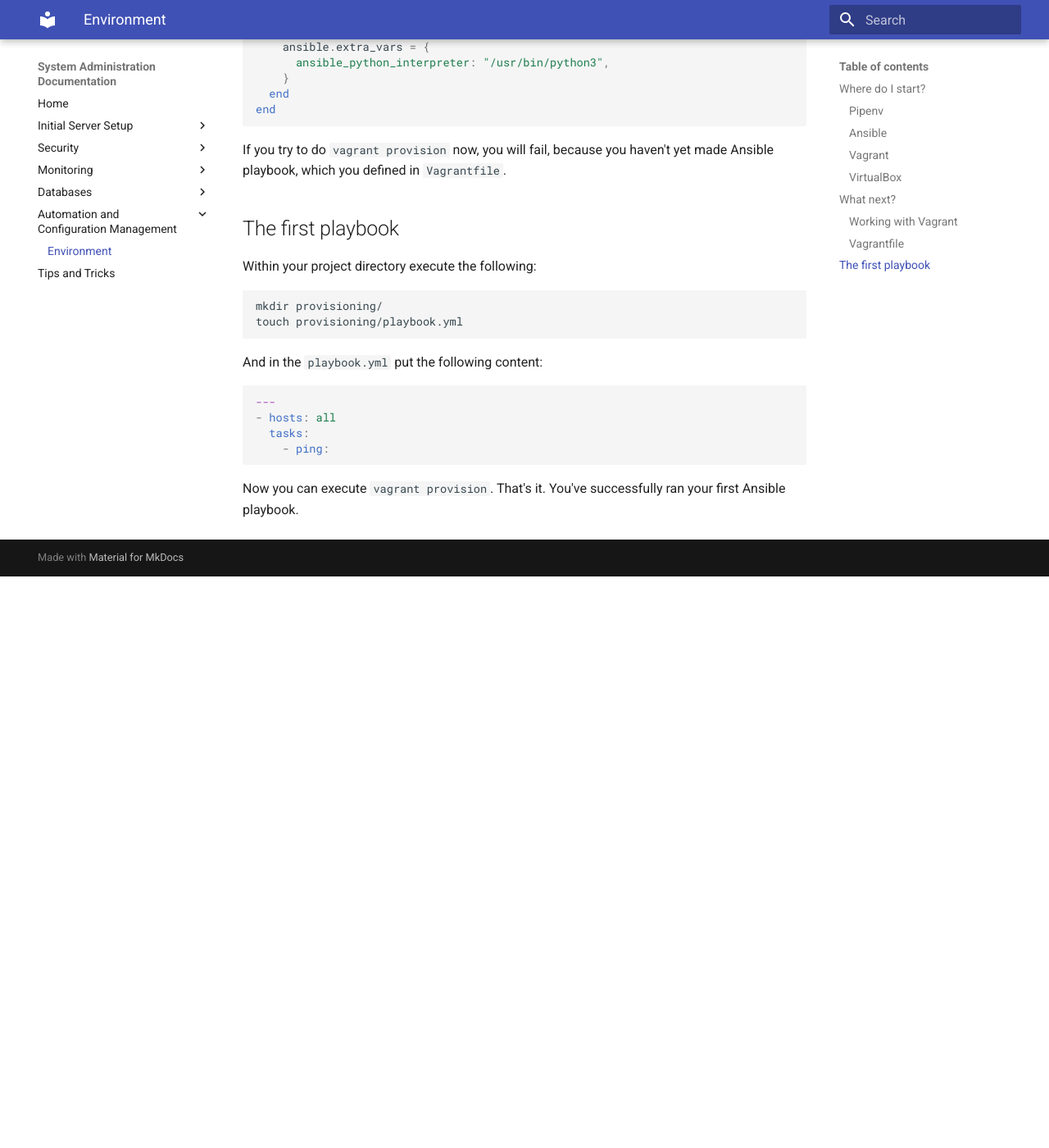
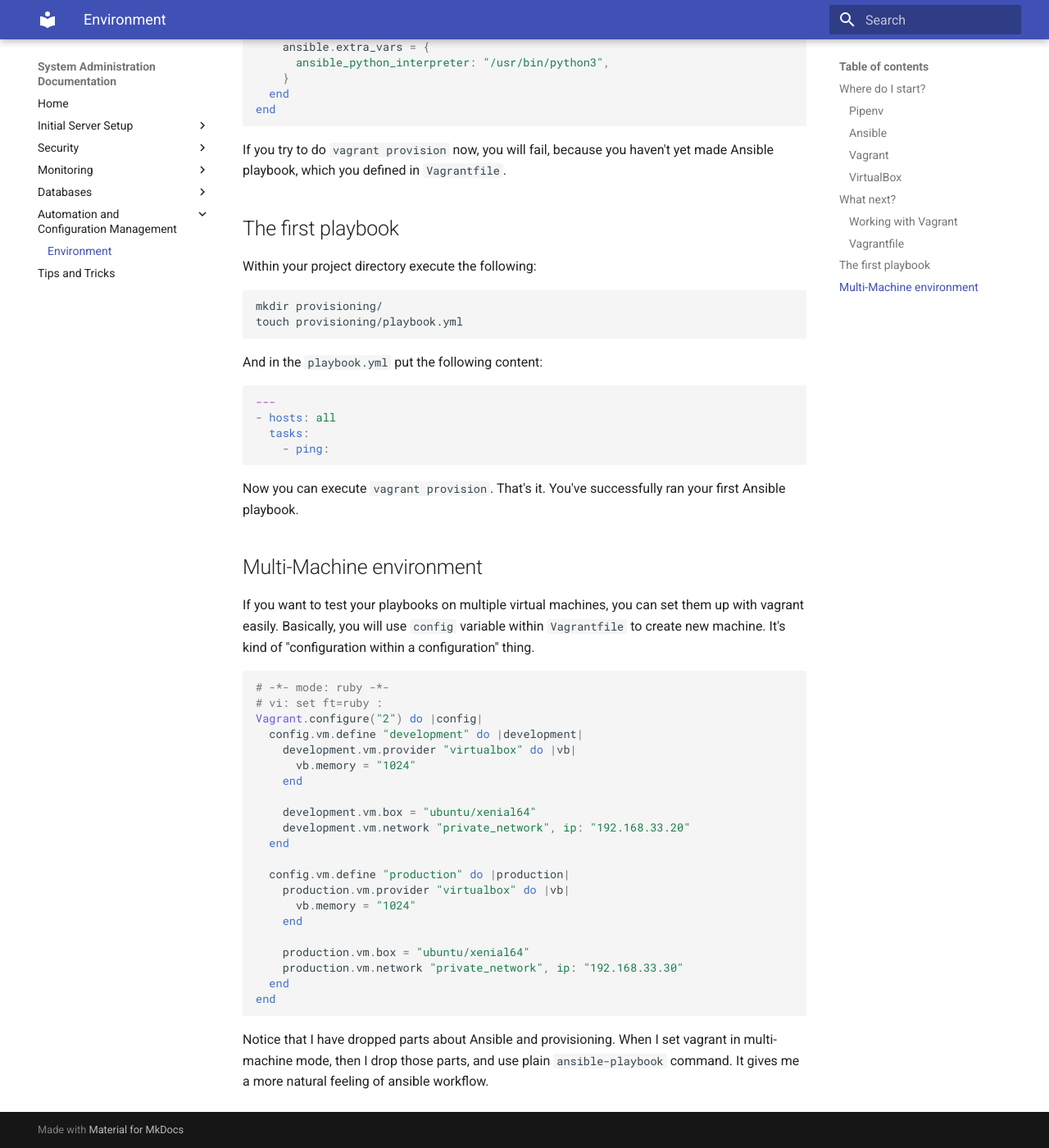
Before and after one commit to petarGitNik/sys-admin-docs, an MkDocs documentation site: the page built from docs/cm/intro.md, in a window 1280 px wide and 1400 px high, scrolled down 2647 px. Shown: the whole window at 82% size. Built offline with MkDocs 1.6.1 and Material for MkDocs 9.7.7, drawn with Linux system fonts in a browser that asks for light colours; old or Windows-style settings are respelled for this version of MkDocs; before the commit the page ends 3350 px from its top, so only the background shows below that.

Commit message:
Add guide for Vagrant in multi-machine mode

````diff
--- a/docs/cm/intro.md
+++ b/docs/cm/intro.md
@@ -129,6 +129,36 @@ And in the `playbook.yml` put the following content:
 
 Now you can execute `vagrant provision`. That's it. You've successfully ran your first Ansible playbook.
 
+## Multi-Machine environment
+
+If you want to test your playbooks on multiple virtual machines, you can set them up with vagrant easily. Basically, you will use `config` variable within `Vagrantfile` to create new machine. It's kind of "configuration within a configuration" thing.
+
+```ruby
+# -*- mode: ruby -*-
+# vi: set ft=ruby :
+Vagrant.configure("2") do |config|
+  config.vm.define "development" do |development|
+    development.vm.provider "virtualbox" do |vb|
+      vb.memory = "1024"
+    end
+
+    development.vm.box = "ubuntu/xenial64"
+    development.vm.network "private_network", ip: "192.168.33.20"
+  end
+
+  config.vm.define "production" do |production|
+    production.vm.provider "virtualbox" do |vb|
+      vb.memory = "1024"
+    end
+
+    production.vm.box = "ubuntu/xenial64"
+    production.vm.network "private_network", ip: "192.168.33.30"
+  end
+end
+```
+
+Notice that I have dropped parts about Ansible and provisioning. When I set vagrant in multi-machine mode, then I drop those parts, and use plain `ansible-playbook` command. It gives me a more natural feeling of ansible workflow.
+
 [1]: https://www.vagrantup.com/
 [2]: https://www.ansible.com/
 [3]: https://www.virtualbox.org/
````
